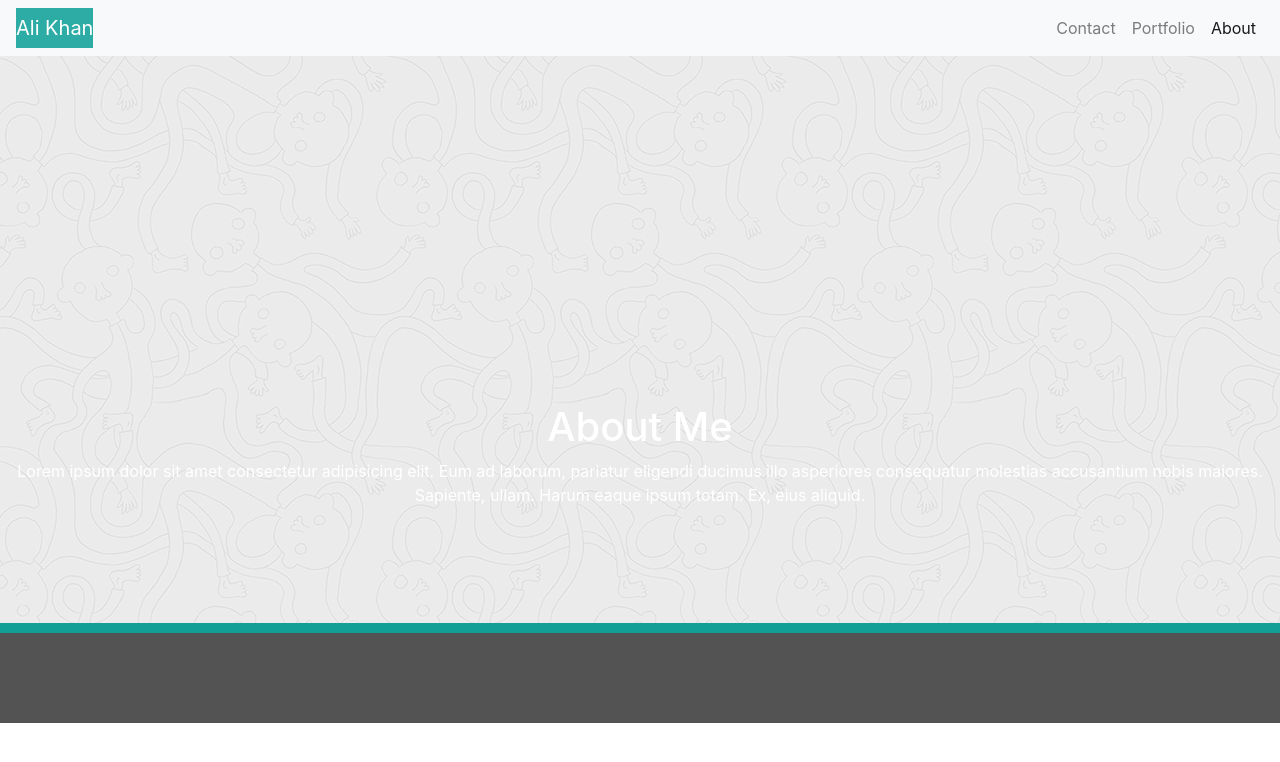
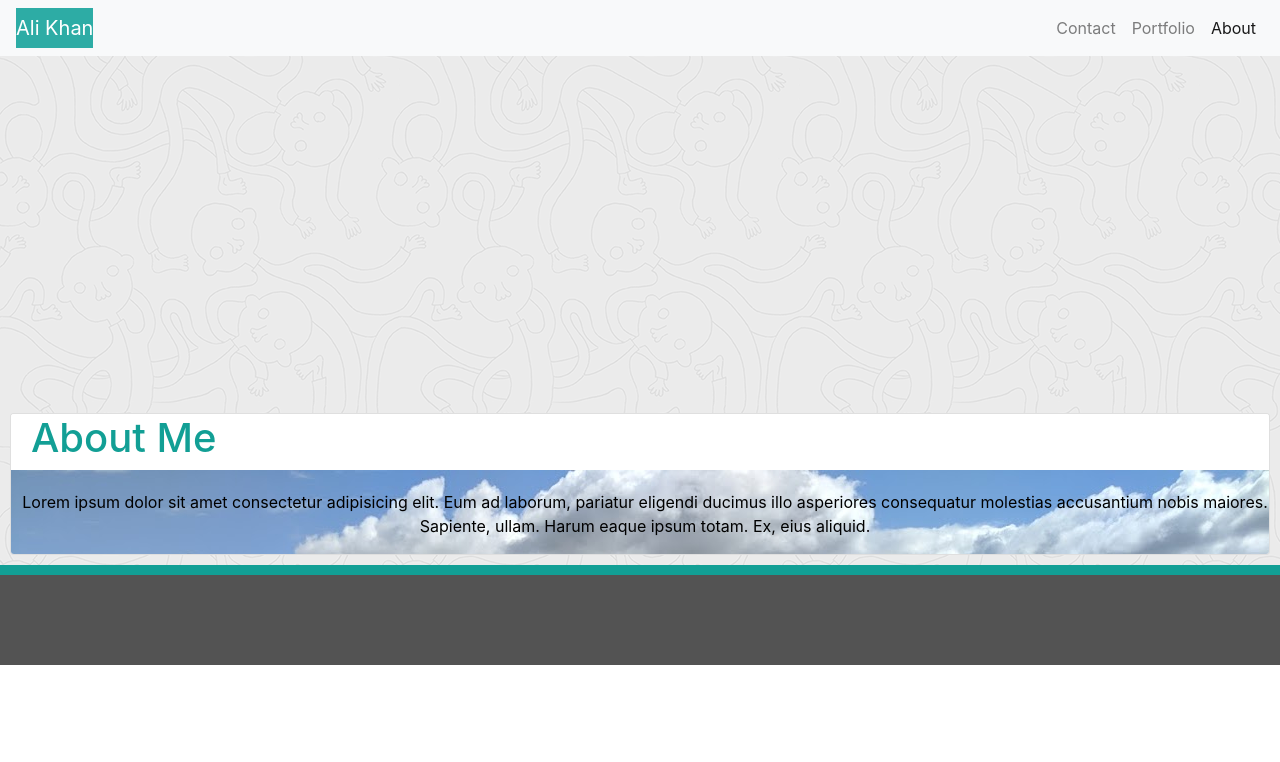
Before and after one commit to icecicle04/hw-02-Responsiveness-Portfolio, a plain HTML site: page index.html in a window 1280 px wide. Drawn offline with nearby package versions, Linux system fonts and the light colour scheme.

Commit message:
added personal picture, card, and dummy text

```diff
--- a/index.html
+++ b/index.html
@@ -67,19 +67,20 @@
         <div class="col-sm-12"></div>
         <img src="attachments/ignasi_pattern_s.png" alt="Background_image" />
         <!-- Containers -->
-        <div class="main">
+        <div class="card" class="col-sm-5">
           <article>
-            <content class="about">
-              <section>
-                <h1>About Me</h1>
-                <p>
-                  Lorem ipsum dolor sit amet consectetur adipisicing elit. Eum
-                  ad laborum, pariatur eligendi ducimus illo asperiores
-                  consequatur molestias accusantium nobis maiores. Sapiente,
-                  ullam. Harum eaque ipsum totam. Ex, eius aliquid.
-                </p>
-              </section>
-            </content>
+            <section>
+              <h1>About Me</h1>
+              <div class="mypicture">
+                <img src="attachments/myself.jpg" alt="Me" />
+              </div>
+              <p>
+                Lorem ipsum dolor sit amet consectetur adipisicing elit. Eum ad
+                laborum, pariatur eligendi ducimus illo asperiores consequatur
+                molestias accusantium nobis maiores. Sapiente, ullam. Harum
+                eaque ipsum totam. Ex, eius aliquid.
+              </p>
+            </section>
           </article>
         </div>
       </div>
--- a/stylesheet.css
+++ b/stylesheet.css
@@ -11,13 +11,8 @@ body {
 .container-fluid {
   background-image: url("attachments/ignasi_pattern_s.png");
   min-height: auto;
+  display: flex;
   position: relative;
-}
-
-.main {
-  overflow: auto;
-  padding-bottom: 200px;
-  vertical-align: text-top;
 }
 
 .navbar-brand.navbar-brand {
@@ -25,19 +20,33 @@ body {
 }
 
 h1 {
-  color: white;
+  color: rgb(18, 159, 149);
+  text-align: left;
+  z-index: 100;
+  position: relative;
+  margin-left: 20px;
+}
+
+p {
+  text-align: justify;
+  color: black;
   text-align: center;
   z-index: 100;
   position: relative;
+  margin-left: 10px;
 }
 
-p {
-  color: white;
-  text-align: center;
-  z-index: 100;
-  position: relative;
+.card {
+  margin-left: 20px;
+  margin-right: 100px;
+  margin-bottom: 100px;
+  vertical-align: text-top;
+  flex: auto;
+  overflow: auto;
+  background-color: white;
+  float: right;
+  margin: 10px;
 }
-
 .page_footer {
   padding-top: 10px;
   background-color: rgb(18, 159, 149);
@@ -48,6 +57,10 @@ p {
   background-color: rgb(83, 83, 83);
   position: relative;
   height: 100px;
-  margin-top: -100px;
-  clear: both;
 }
+
+.mypicture {
+  width: 20px;
+  height: 20px;
+  object-fit: scale-down;
+}
```
Also changed, not shown: attachments/myself.jpg (added).
